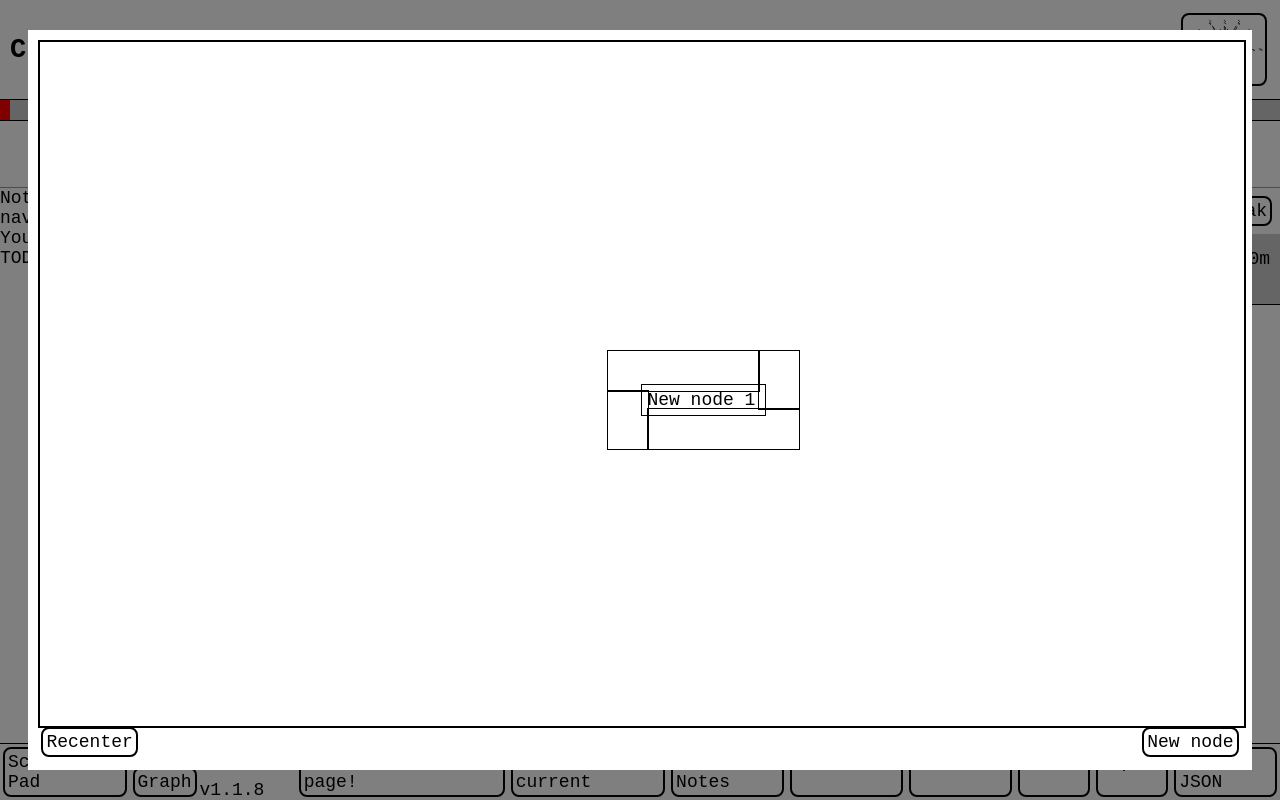
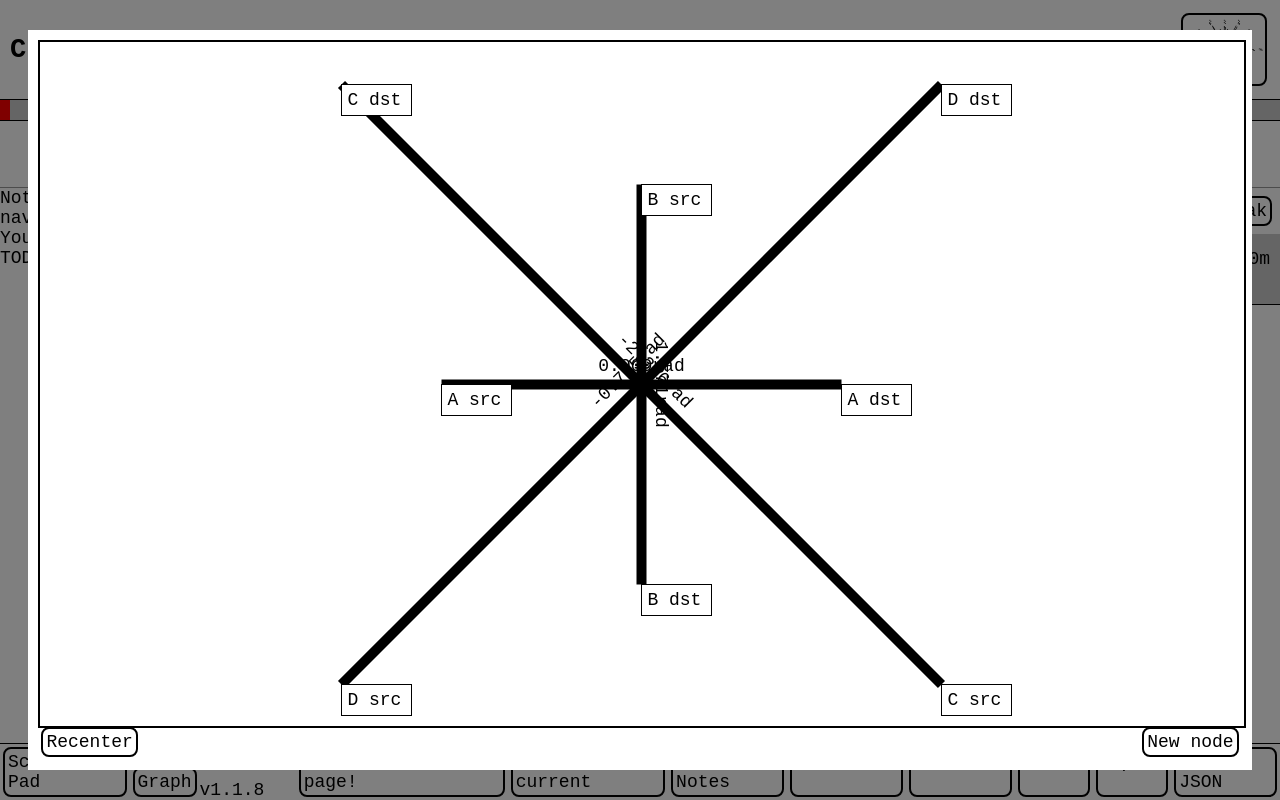
Before and after one commit to Tejas-H5/Working-on-Tree, a website built with Vite: page note-tree/index.html in a window 1280 px wide. Built offline with nearby package versions, Linux system fonts and the light colour scheme.

Commit message:
Less lagier and more superior edges

```diff
--- a/note-tree/src/css/layout.css
+++ b/note-tree/src/css/layout.css
@@ -39,6 +39,7 @@
 .inline { display: inline; }
 .flex{ display: flex; }
 .pointer-events-none { pointer-events: none; }
+.pointer-events-all { pointer-events: all; }
 
 /** text and text layouting */
 
--- a/note-tree/src/interactive-graph.ts
+++ b/note-tree/src/interactive-graph.ts
@@ -117,7 +117,44 @@ export function InteractiveGraph() {
             //         relativeContainer,
             //     }
             // }),
-            rg.list(elSvg("g"), GraphEdge, (getNext) => {
+            // rg.list(elSvg("g"), GraphEdge, (getNext) => {
+            //     const svgRootRect = graphRoot.el.getBoundingClientRect();
+            //     setAttr(svgRoot, "width", "" + Math.floor(svgRootRect.width));
+            //     setAttr(svgRoot, "height", "" + Math.floor(svgRootRect.height));
+            //
+            //     for (let i = 0; i < graphEdges.length; i++) {
+            //         const edge = graphEdges[i];
+            //         const c = getNext();
+            //
+            //         if (!c.state.hasArgs()) {
+            //             c.state.args = {
+            //                 srcNode: graphNodes[edge.srcNodeIdx],
+            //                 dstNode: graphNodes[edge.dstNodeIdx],
+            //                 graphState: graphState,
+            //                 edge,
+            //                 relativeContainer,
+            //             };
+            //         }
+            //
+            //         c.state.args.edge = graphEdges[i];
+            //         c.state.args.srcNode = graphNodes[edge.srcNodeIdx];
+            //         c.state.args.dstNode = graphNodes[edge.dstNodeIdx];
+            //         c.state.args.graphState = graphState;
+            //
+            //         c.render(c.state.args);
+            //     }
+            // }),
+        ]
+    );
+
+    const relativeContainer = div({ class: "col relative flex-1" });
+
+    const root = div({
+        class: "flex-1 w-100 h-100 col",
+    }, [
+        addChildren(relativeContainer, [
+            addChildren(graphRoot, [
+                rg.list(div({ class: "absolute-fill pointer-events-none" }), GraphEdge2, (getNext) => {
                     const svgRootRect = graphRoot.el.getBoundingClientRect();
                     setAttr(svgRoot, "width", "" + Math.floor(svgRootRect.width));
                     setAttr(svgRoot, "height", "" + Math.floor(svgRootRect.height));
@@ -144,17 +181,8 @@ export function InteractiveGraph() {
                         c.render(c.state.args);
                     }
                 }),
-        ]
-    );
-
-    const relativeContainer = div({ class: "col relative flex-1" });
-
-    const root = div({
-        class: "flex-1 w-100 h-100 col",
-    }, [
-        addChildren(relativeContainer, [
                 // NOTE: not quite right to use graphRoot as the root of the list...
-            rg.list(graphRoot, GraphNode, (getNext) => {
+                rg.list(div({ class: "absolute-fill pointer-events-none" }), GraphNode, (getNext) => {
                     for (let i = 0; i < graphNodes.length; i++) {
                         const c = getNext();
                         if (!c.state.hasArgs()) {
@@ -184,7 +212,8 @@ export function InteractiveGraph() {
                         c.render(c.state.args);
                     }
                 }),
-            svgRoot,
+            ]),
+            // svgRoot,
         ]),
         div({class: "row align-items-center"}, [
             on(makeButton("Recenter"), "click", () => {
@@ -408,8 +437,8 @@ export function InteractiveGraph() {
     let lastX = 0, lastY = 0;
     on(relativeContainer, "mousemove", (e) => {
         // only run mousemove if we've moved by a large enough distance;
-        const x = Math.floor(e.pageX / 2);
-        const y = Math.floor(e.pageY / 2);
+        const x = Math.floor(e.pageX);
+        const y = Math.floor(e.pageY);
         if (lastX === x && lastY === y) {
             return
         }
@@ -460,14 +489,36 @@ export function InteractiveGraph() {
 
     // Testing code. TODO: remove
     setTimeout(() => {
+        function setupTest(
+            name: string,
+            x0: number, y0: number,
+            x1: number, y1: number,
+        ) {
             const srcNodeIdx = addNewNode();
+            graphNodes[srcNodeIdx].text = name + " src";
+            graphNodes[srcNodeIdx].x = x0;
+            graphNodes[srcNodeIdx].y = y0;
+
             const dstNodeIdx = addNewNode();
+            graphNodes[dstNodeIdx].text = name + " dst";
+            graphNodes[dstNodeIdx].x = x1;
+            graphNodes[dstNodeIdx].y = y1;
+
             graphEdges.push({
                 srcNodeIdx,
                 srcX: 0, srcY: 0,
                 dstNodeIdx,
                 dstX: 0, dstY: 0
             });
+        }
+
+        setupTest("A", -200, 0, 200, 0);
+        setupTest("B", 0, -200, 0, 200);
+        setupTest("C", 300, 300, -300, -300);
+        setupTest("D", -300, 300, 300, -300);
+
+        recenter();
+
         renderGraph();
     }, 1);
 
@@ -501,7 +552,12 @@ function GraphNode() {
             if (!graphState.isDragging) {
                 graphState.currentEdgeDragSrcNodeIdx = idx;
             } else {
+                if (
+                    graphState.currentEdgeDragSrcNodeIdx !== -1 &&
+                    graphState.currentEdgeDragSrcNodeIdx !== idx
+                ) {
                     graphState.currentEdgeDragDstNodeIdx = idx;
+                }
             }
 
             renderGraph();
@@ -528,6 +584,7 @@ function GraphNode() {
     const rg = newRenderGroup();
     const root = div({
         style: "position: absolute; padding: 5px; border: 1px var(--fg-color) solid; ",
+        class: "pointer-events-all",
     }, [
         div({ style: "position: relative;" }, [
             textArea,
@@ -703,11 +760,63 @@ function GraphEdge() {
     return c;
 }
 
+const cnGraphEdge2 = sg.makeClass(`graph-edge-second`, [
+    ` { position: absolute; top: 0; left: 0; width: 1px; height: 1px; background-color: var(--fg-color); }`,
+    `:hover { background-color: red; }`
+]);
+
+function GraphEdge2() {
+    const s = newState<GraphEdgeUIArgs>();
+
+    const contentRoot = div({ style: "position: absolute; white-space: nowrap;" }, [
+        div({}, "Hello there")
+    ]);
+
+    const root = div({
+        class: cnGraphEdge2 + " pointer-events-all",
+    }, [
+        contentRoot
+    ]);
+
+    function render() {
+        const { edge, srcNode, dstNode, graphState, relativeContainer } = s.args;
+
+        setClass(root, "block-mouse", true || graphState.isDragging);
+
+        let x0 = edgeSrcX(graphState, relativeContainer.el, edge, srcNode);
+        let y0 = edgeSrcY(graphState, relativeContainer.el, edge, srcNode);
+        let x1 = edgeDstX(graphState, relativeContainer.el, edge, dstNode);
+        let y1 = edgeDstY(graphState, relativeContainer.el, edge, dstNode);
+
+        const dx = x1 - x0;
+        const dy = y1 - y0;
+        const length = Math.sqrt(dx * dx + dy * dy);
+        const angle = Math.atan2(dy, dx);
+        const shouldNotFlip = (-Math.PI / 2 <= angle && angle <= Math.PI / 2);
+
+        setStyle(root, "width", "1px");
+        setStyle(root, "height", "1px");
+        const edgeHeight = 10;
+        setStyle(root, `transform`, `translate(${x0}px, ${y0}px) rotate(${angle}rad) translate(${length / 2}px, ${0}px) scale(${length}, ${edgeHeight})`);
+
+        if (shouldNotFlip) {
+            setStyle(contentRoot, `transform`, `translate(-50%, -50%) scale(${1 / length}, ${1 / edgeHeight}) translate(0, 50%) translate(${length / 2}px, -24px)`);
+        } else {
+            setStyle(contentRoot, `transform`, `translate(-50%, -50%) scale(${-1 / length}, ${-1 / edgeHeight}) translate(0, 50%) translate(${-length / 2}px, -34px)`);
+        }
+
+        setText(contentRoot, angle.toFixed(3) + "rad");
+    }
+
+    return newComponent(root, render, s);
+}
+
 
 const cnEdgeCreateDragRect = sg.makeClass("graphNodeDragRect", [
     // https://stackoverflow.com/questions/704564/disable-drag-and-drop-on-html-elements
     // So many fkn opinions on this thread - user-select: none; was the only thing that worked.
-    ` { position: absolute; z-index: ${Z_INDICES.EDGE_CREATE_HANDLES}; background-color: transparent; cursor: crosshair; border: 1px black solid; user-select: none; }`,
+    ` { position: absolute; z-index: ${Z_INDICES.EDGE_CREATE_HANDLES}; background-color: transparent; cursor: crosshair; user-select: none; }`,
+        // + "border: 1px black solid; "
     `.src-edge-drag { background-color: rgba(255, 0, 0, 0.5); }`,
     `.dst-edge-drag { background-color: rgba(0, 0, 255, 0.5); }`,
 ]);
@@ -739,8 +848,8 @@ function makeDragRects(setupfn: (dragRect: Insertable<HTMLDivElement>) => void)
             setStyle(divEl, directions[i + 1] || "top", "0");
             setStyle(divEl, axes[i], outsetWidth + "px");
 
-            // setClass(divEl, "src-edge-drag", graphState.currentEdgeDragSrcNodeIdx === idx);
-            // setClass(divEl, "dst-edge-drag", graphState.currentEdgeDragDstNodeIdx === idx);
+            setClass(divEl, "src-edge-drag", graphState.currentEdgeDragSrcNodeIdx === idx);
+            setClass(divEl, "dst-edge-drag", graphState.currentEdgeDragDstNodeIdx === idx);
         }
     }
 
```
Lines whose indentation alone changed are shown as unchanged.
